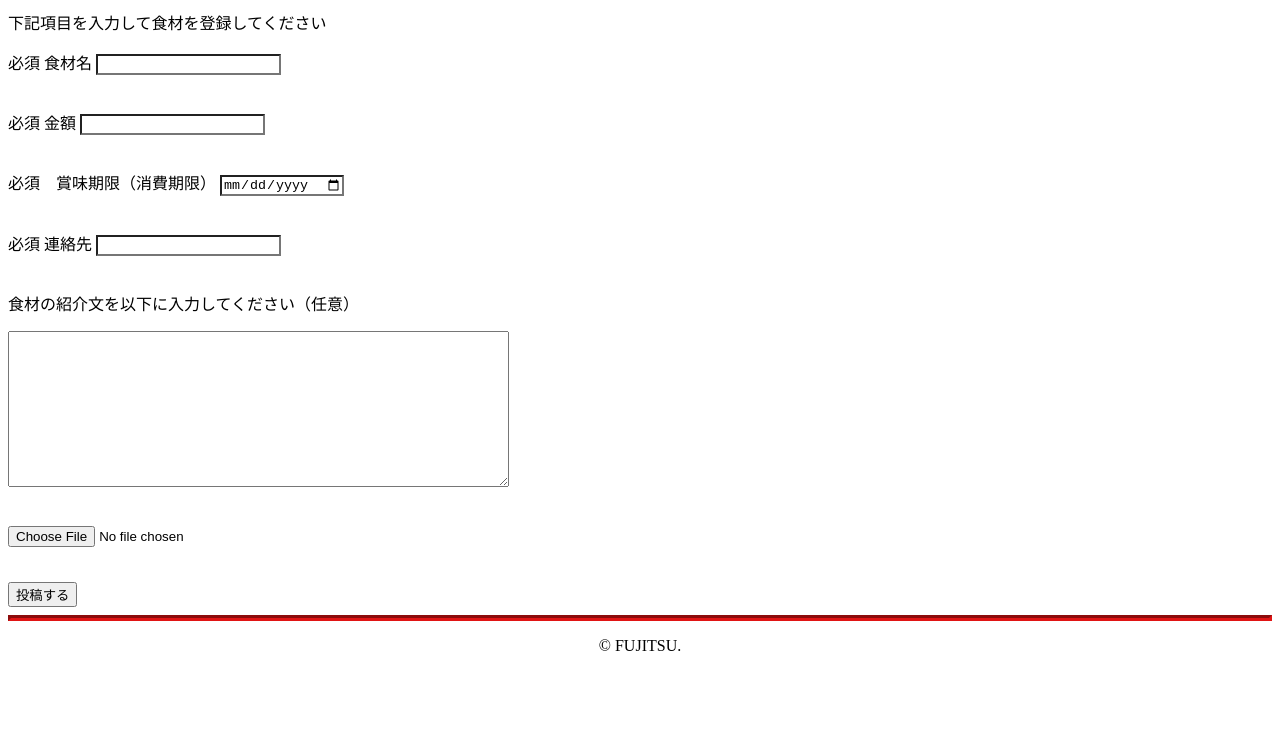
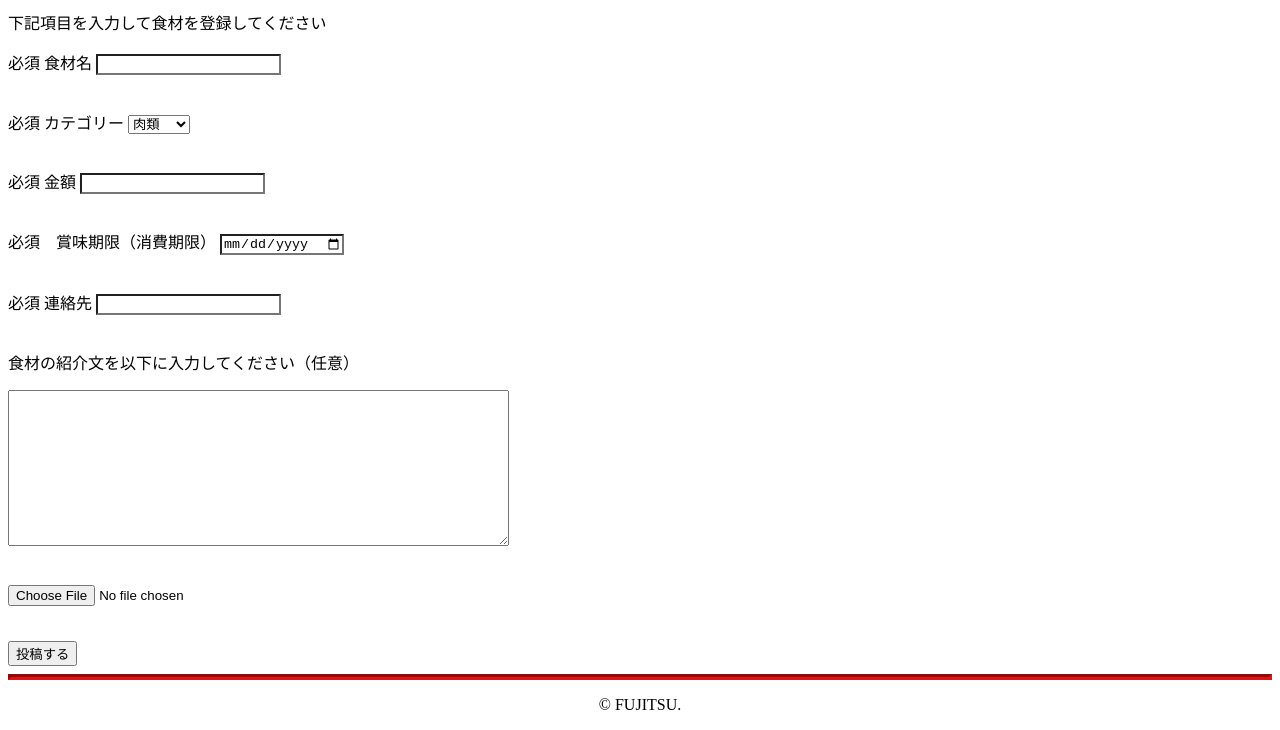
Before and after one commit to teamCamapr/food_loss, a plain HTML site: page index_for_food_submissions.html in a window 1280 px wide. Shown: the part 86-816 px from the top of the page. Drawn offline with Linux system fonts and the light colour scheme.

Commit message:
modify store page

```diff
--- a/index_for_food_submissions.html
+++ b/index_for_food_submissions.html
@@ -25,6 +25,18 @@
                     <label for="name"><span class="label label-danger">必須</span> 食材名</label>
                     <input type="text" id="name" name="name">
                 </div>
+
+                <!--食材のカテゴリー-->
+                <div class="form-group">
+                    <label for="categories"><span class="label label-danger">必須</span> カテゴリー</label>
+                    <select name='categories'>
+                        <option value="meet">肉類</option>
+                        <option value="fish">魚類</option>
+                        <option value="begitable">野菜</option>
+                        <option value="milk_products">乳製品</option>
+                    </select>
+                </div>
+
 
                 <!--金額-->
                 <div class="form-group">
```
Also changed, not shown: index_for_store_registration.html (+7 -0 lines).
